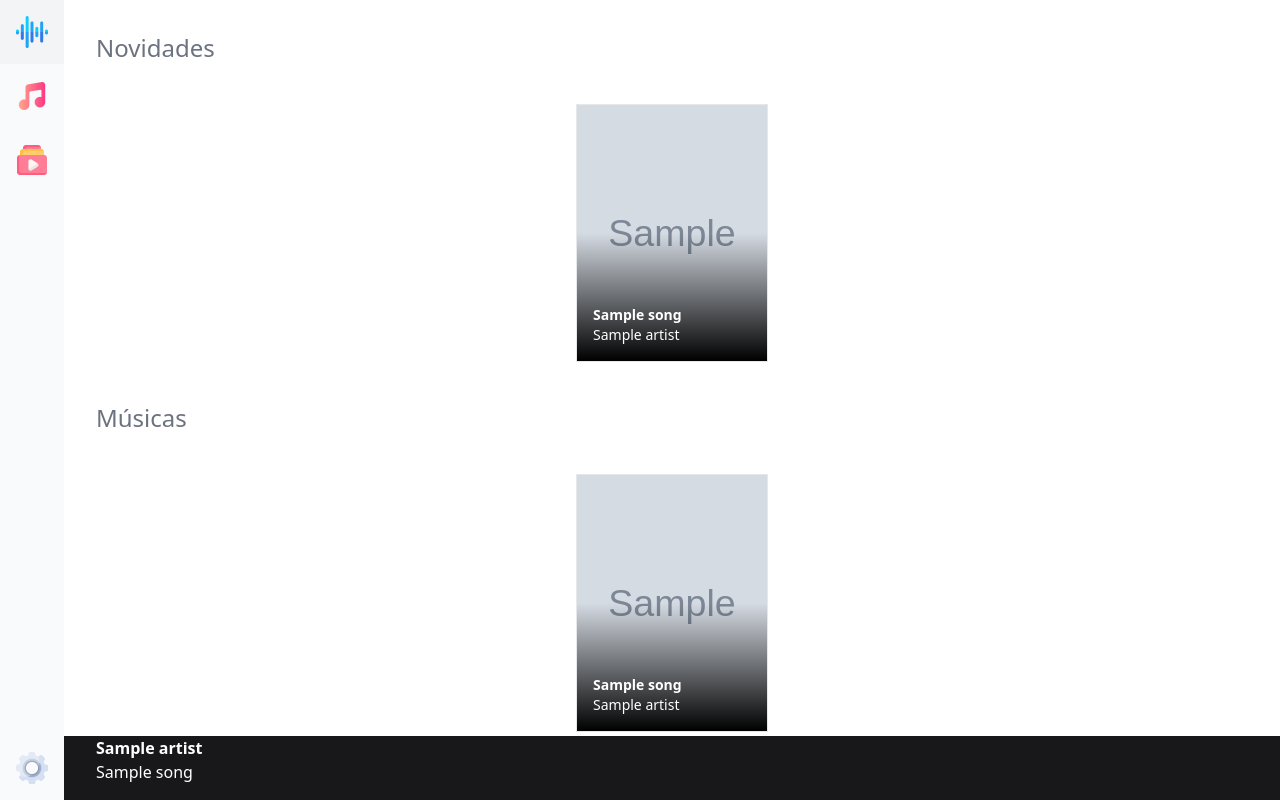
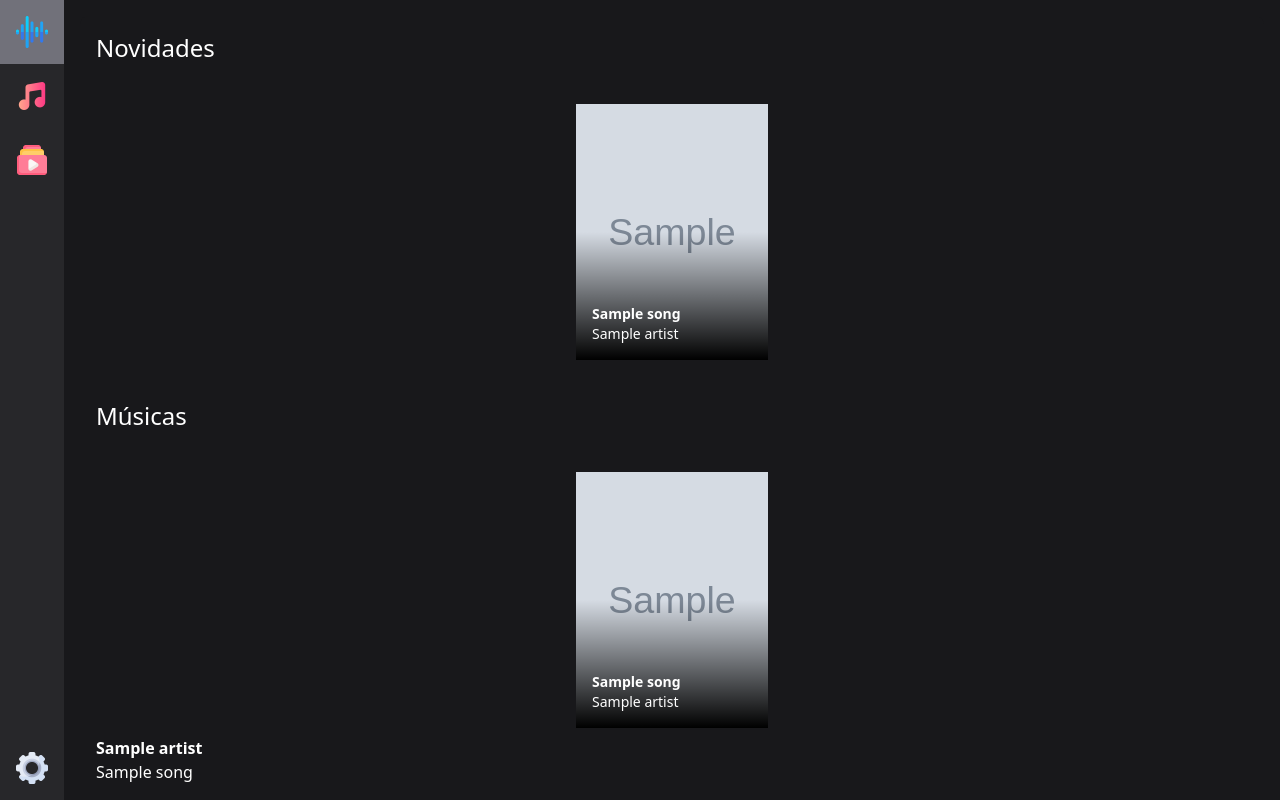
Before and after one commit to caetanovns/guitartracks, a Django app: template templates/songs/view.html in a window 1280 px wide. Run offline with Django 5.2, Linux system fonts and the light colour scheme; the template is opened without the code that fills it: values that come from a table or form of the project are taken from there, others are empty; tables that the repository leaves empty hold one stand-in row (values such as "Sample post"); grey boxes marked "Sample" are stand-in pictures; some libraries are stand-ins or nearby versions.

Commit message:
- updated for black template

```diff
--- a/templates/home.html
+++ b/templates/home.html
@@ -4,8 +4,8 @@
 {% block content %}
     {% include 'sidenav.html' %}
 
-    <div class="p-4 sm:ml-16">
-        <div class="p-4 border-gray-200 border-dashed rounded-lg dark:border-gray-700">
+    <div class="p-4 sm:ml-16 bg-zinc-900">
+        <div class="p-4 bg-zinc-900 border-dashed rounded-lg dark:border-gray-700">
             {% block container %}
             {% endblock container %}
         </div>
--- a/templates/sidenav.html
+++ b/templates/sidenav.html
@@ -2,7 +2,7 @@
 
 <button data-drawer-target="default-sidebar" data-drawer-toggle="default-sidebar" aria-controls="default-sidebar"
         type="button"
-        class="inline-flex items-center p-2 mt-2 ms-3 text-sm text-gray-500 rounded-lg sm:hidden hover:bg-gray-100 focus:outline-none focus:ring-2 focus:ring-gray-200 dark:text-gray-400 dark:hover:bg-gray-700 dark:focus:ring-gray-600">
+        class="inline-flex items-center p-2 mt-2 ms-3 text-sm text-zinc-500 rounded-lg sm:hidden hover:bg-zinc-500 focus:outline-none focus:ring-2 focus:ring-zinc-200 dark:text-zinc-400 dark:hover:bg-zinc-700 dark:focus:ring-zinc-600">
     <span class="sr-only">Open sidebar</span>
     <svg class="w-6 h-6" aria-hidden="true" fill="currentColor" viewBox="0 0 20 20"
          xmlns="http://www.w3.org/2000/svg">
@@ -14,34 +14,34 @@
 <aside id="default-sidebar"
        class="fixed top-0 left-0 z-40 w-16 h-screen transition-transform -translate-x-full sm:translate-x-0"
        aria-label="Sidebar">
-    <div class="h-full overflow-y-auto bg-gray-50 dark:bg-gray-800">
+    <div class="h-full overflow-y-auto bg-zinc-800 dark:bg-zinc-800">
         <ul class="font-medium">
             <li>
                 <a href="#"
-                   class="flex items-center p-4 text-gray-900 dark:text-white hover:bg-gray-100 dark:hover:bg-gray-700 group">
+                   class="flex items-center p-4 text-zinc-900 dark:text-white hover:bg-zinc-500 dark:hover:bg-zinc-700 group">
                     <img src="{% static 'sidenav/wave-sound.png' %}" alt="My image">
                     <span class="flex-1 ms-3 whitespace-nowrap"></span>
                 </a>
             </li>
             <li>
                 <a href="#"
-                   class="flex items-center p-4 text-gray-900 dark:text-white hover:bg-gray-100 dark:hover:bg-gray-700 group">
+                   class="flex items-center p-4 text-zinc-900 dark:text-white hover:bg-zinc-500 dark:hover:bg-zinc-700 group">
                     <img src="{% static 'sidenav/music.png' %}" alt="My image">
                     <span class="flex-1 ms-3 whitespace-nowrap"></span>
                 </a>
             </li>
             <li>
                 <a href="#"
-                   class="flex items-center p-4 text-gray-900 dark:text-white hover:bg-gray-100 dark:hover:bg-gray-700 group">
+                   class="flex items-center p-4 text-zinc-900 dark:text-white hover:bg-zinc-500 dark:hover:bg-zinc-700 group">
                     <img src="{% static 'sidenav/playlist_1.png' %}" alt="My image">
                     <span class="flex-1 ms-3 whitespace-nowrap"></span>
                 </a>
             </li>
         </ul>
     </div>
-    <div class="absolute bottom-0 left-0 justify-center w-full bg-gray-50 dark:bg-gray-800">
+    <div class="absolute bottom-0 left-0 justify-center w-full bg-zinc-800 dark:bg-zinc-800">
         <a href="#"
-           class="flex items-center p-4 text-gray-900 dark:text-white hover:bg-gray-100 dark:hover:bg-gray-700 group">
+           class="flex items-center p-4 text-zinc-900 dark:text-white hover:bg-zinc-500 dark:hover:bg-zinc-700 group">
             <img src="{% static 'sidenav/settings.png' %}" alt="My image">
         </a>
     </div>
--- a/templates/songs/partials/_card_artist.html
+++ b/templates/songs/partials/_card_artist.html
@@ -1,4 +1,4 @@
-<div class="relative m-2 w-48 bg-white border border-gray-900 dark:bg-gray-800 dark:border-gray-700  transition-transform duration-300 transform hover:scale-110 peer">
+<div class="relative m-2 w-48 bg-zinc-900 border border-gray-900 dark:bg-gray-800 dark:border-gray-700  transition-transform duration-300 transform hover:scale-110 peer">
     <a href="#">
         {% if artist.image_path is None %}
             <img class="h-64 object-cover" src="https://placehold.co/300x300" alt=""/>
--- a/templates/songs/partials/_card_song.html
+++ b/templates/songs/partials/_card_song.html
@@ -1,5 +1,5 @@
 <a href="{% url 'view_song' pk=song.id %}">
-    <div class="relative m-2 w-48 bg-white border border-gray-200 dark:bg-gray-800 dark:border-gray-700 transition-transform duration-300 transform hover:scale-110 peer">
+    <div class="relative m-2 w-48 bg-zinc-900 dark:bg-gray-800 dark:border-gray-700 transition-transform duration-300 transform hover:scale-110 peer">
         {% if song.artist.image_path == None %}
             <img class="h-64 object-cover" src="https://placehold.co/300x300" alt=""/>
         {% else %}
--- a/templates/songs/view.html
+++ b/templates/songs/view.html
@@ -5,9 +5,9 @@
 
     <div class="space-y-8">
         <div class="sm:flex sm:items-left sm:justify-between">
-            <h2 class="text-xl text-gray-500 dark:text-white sm:text-2xl">Novidades</h2>
+            <h2 class="text-xl text-white dark:text-white sm:text-2xl">Novidades</h2>
         </div>
-        <section class="bg-white dark:bg-gray-900 flex flex-wrap justify-center">
+        <section class="bg-zinc-900 dark:bg-gray-900 flex flex-wrap justify-center">
             {% for song in random_songs %}
                 {% include 'songs/partials/_card_song.html' %}
             {% endfor %}
@@ -16,7 +16,7 @@
         <div class="sm:flex sm:items-left sm:justify-between">
             <h2 class="text-xl text-gray-500 dark:text-white sm:text-2xl">Artistas</h2>
         </div>
-        <section class="bg-white dark:bg-gray-900 flex flex-wrap justify-center">
+        <section class="bg-zinc-900 dark:bg-gray-900 flex flex-wrap justify-center">
             {% for artist in artists %}
                 {% include 'songs/partials/_card_artist.html' %}
             {% endfor %}
@@ -24,9 +24,9 @@
         -->
 
         <div class="sm:flex sm:items-left sm:justify-between">
-            <h2 class="text-xl text-gray-500 dark:text-white sm:text-2xl">Músicas</h2>
+            <h2 class="text-xl text-white dark:text-white sm:text-2xl">Músicas</h2>
         </div>
-        <section class="bg-white dark:bg-gray-900 flex flex-wrap justify-center">
+        <section class="bg-zinc-900 dark:bg-gray-900 flex flex-wrap justify-center">
             {% for song in songs %}
                 {% include 'songs/partials/_card_song.html' %}
             {% endfor %}
```
Also changed, not shown: songs/views.py (+4 -4 lines), templates/songs/index.html (+5 -5 lines).
